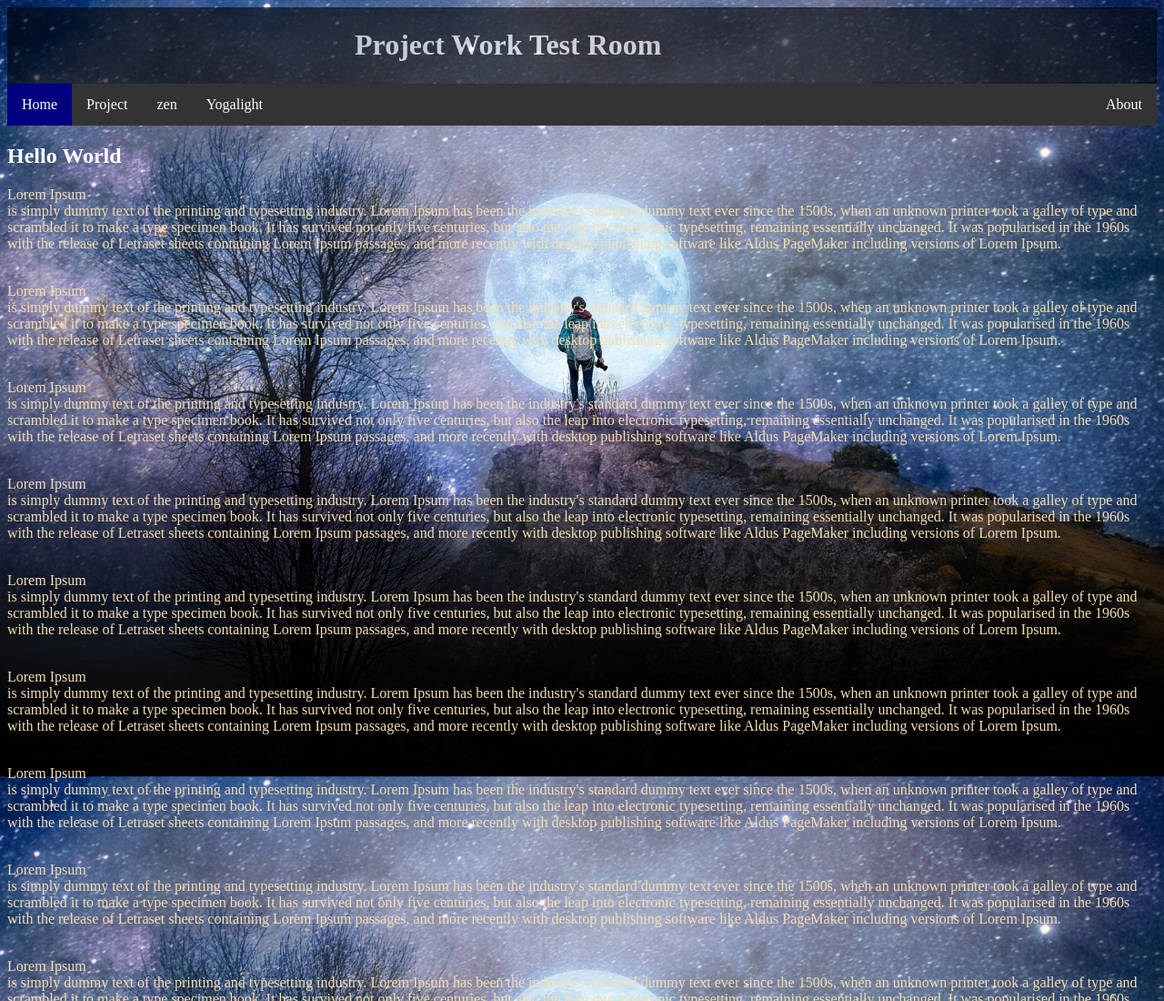
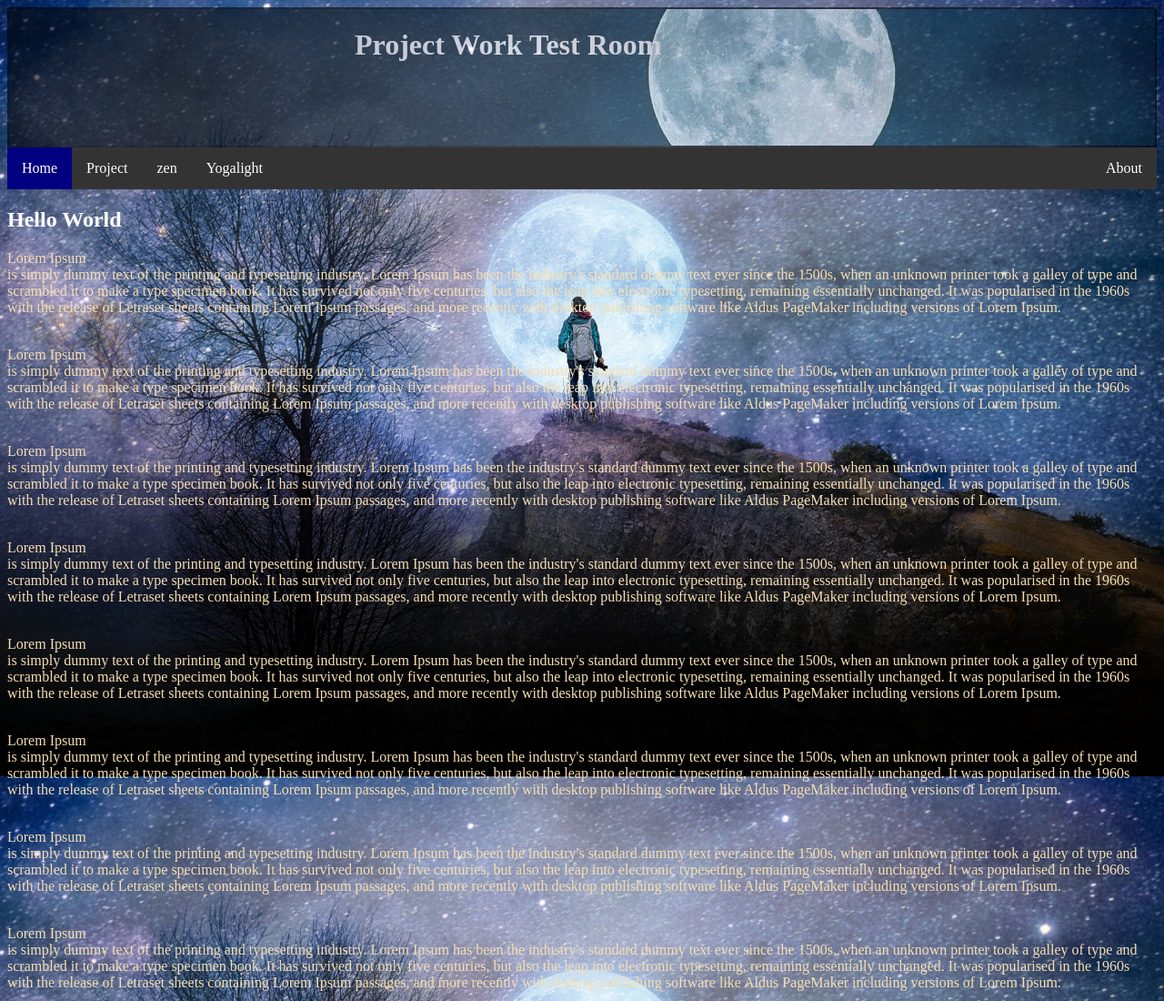
Before and after one commit to stinger0o/othomania.github.io, a plain HTML site: page index.html in a window 1280 px wide. Shown: the top 1100 px of the page at 91% size. Drawn offline with Linux system fonts and the light colour scheme.

Commit message:
Update style.css

```diff
--- a/style.css
+++ b/style.css
@@ -63,7 +63,9 @@ li a:hover{
 }
 
 div.background{
-	background:url(artworks/moon_banner.jpg) repeat;
+	background:url(artworks/moon_banner.jpg) no-repeat;
+	background-position: center;
+	height: 150px;
 	border: 2px solid black;
 	opacity: 0.6;
 }
```
